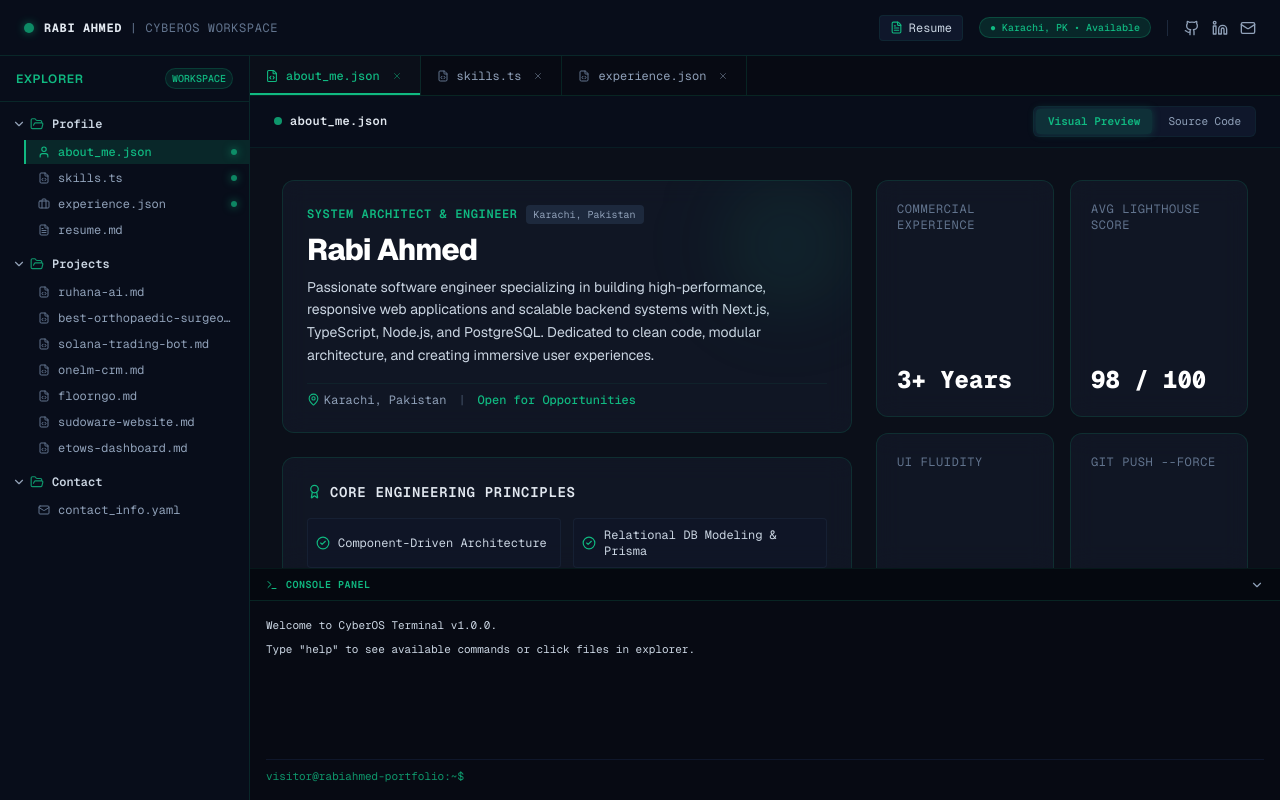
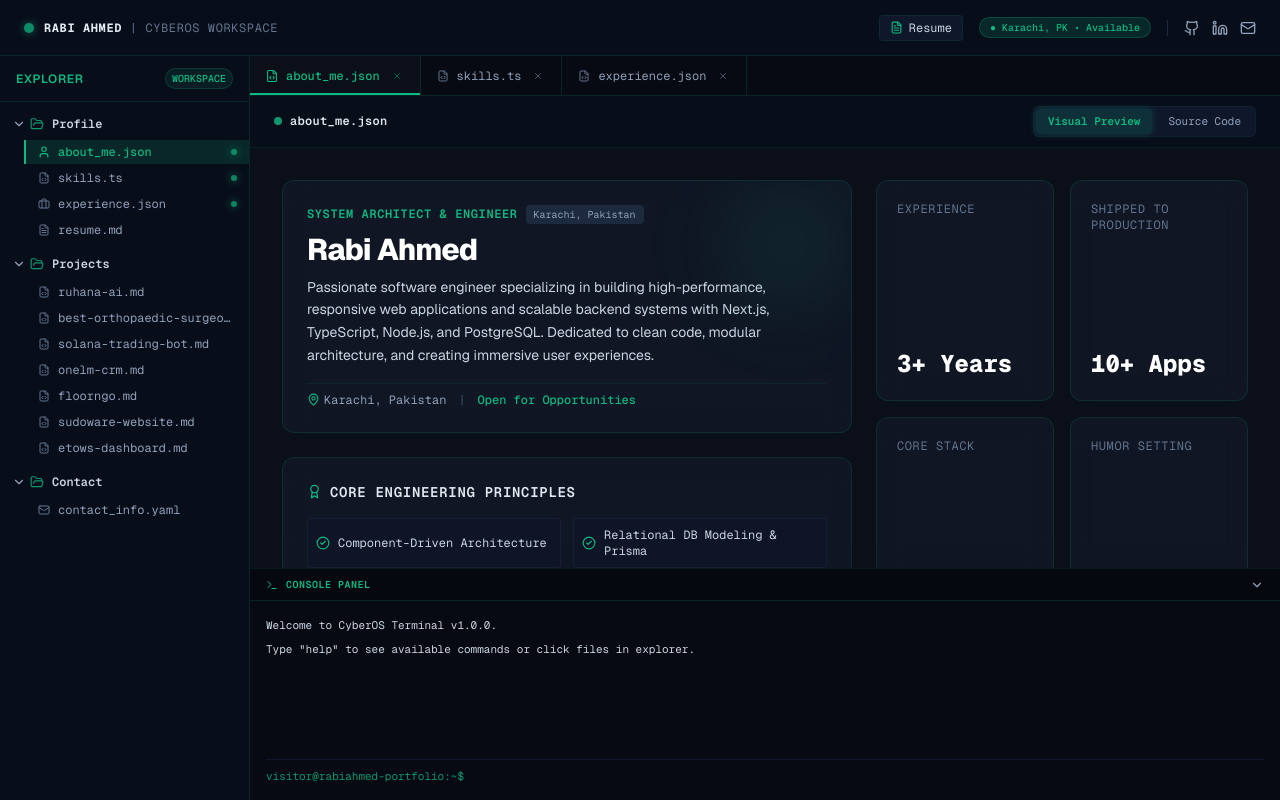
Before and after one commit to rabiahmed8/develepor-portfolio, a Next.js app: page / in a window 1280 px wide. Built offline with nearby package versions, Linux system fonts and the light colour scheme.

Commit message:
feat: add portfolio data structures and file content renderer component

```diff
--- a/src/components/FileContentRenderer.tsx
+++ b/src/components/FileContentRenderer.tsx
@@ -447,7 +447,7 @@ export const skills: { category: string; items: Skill[] }[] = ${JSON.stringify(s
                         <span className="text-xs uppercase tracking-wider text-slate-500 font-mono">
                           {key}
                         </span>
-                        <span className="text-2xl font-extrabold text-white mt-4 font-mono group-hover:text-accent transition-colors">
+                        <span className="text-xl sm:text-2xl font-extrabold text-white mt-4 font-mono group-hover:text-accent transition-colors leading-snug">
                           {val}
                         </span>
                       </div>
--- a/src/data/portfolioData.ts
+++ b/src/data/portfolioData.ts
@@ -47,10 +47,10 @@ export const aboutMe = {
   role: "Full-Stack Software Developer",
   bio: "Passionate software engineer specializing in building high-performance, responsive web applications and scalable backend systems with Next.js, TypeScript, Node.js, and PostgreSQL. Dedicated to clean code, modular architecture, and creating immersive user experiences.",
   stats: {
-    "Commercial Experience": "3+ Years",
-    "Avg Lighthouse Score": "98 / 100",
-    "UI Fluidity": "60 FPS",
-    "git push --force": "0 to main"
+    "Experience": "3+ Years",
+    "Shipped to Production": "10+ Apps",
+    "Core Stack": "Next.js & TypeScript",
+    "Humor Setting": "75%"
   }
 };
 
```
